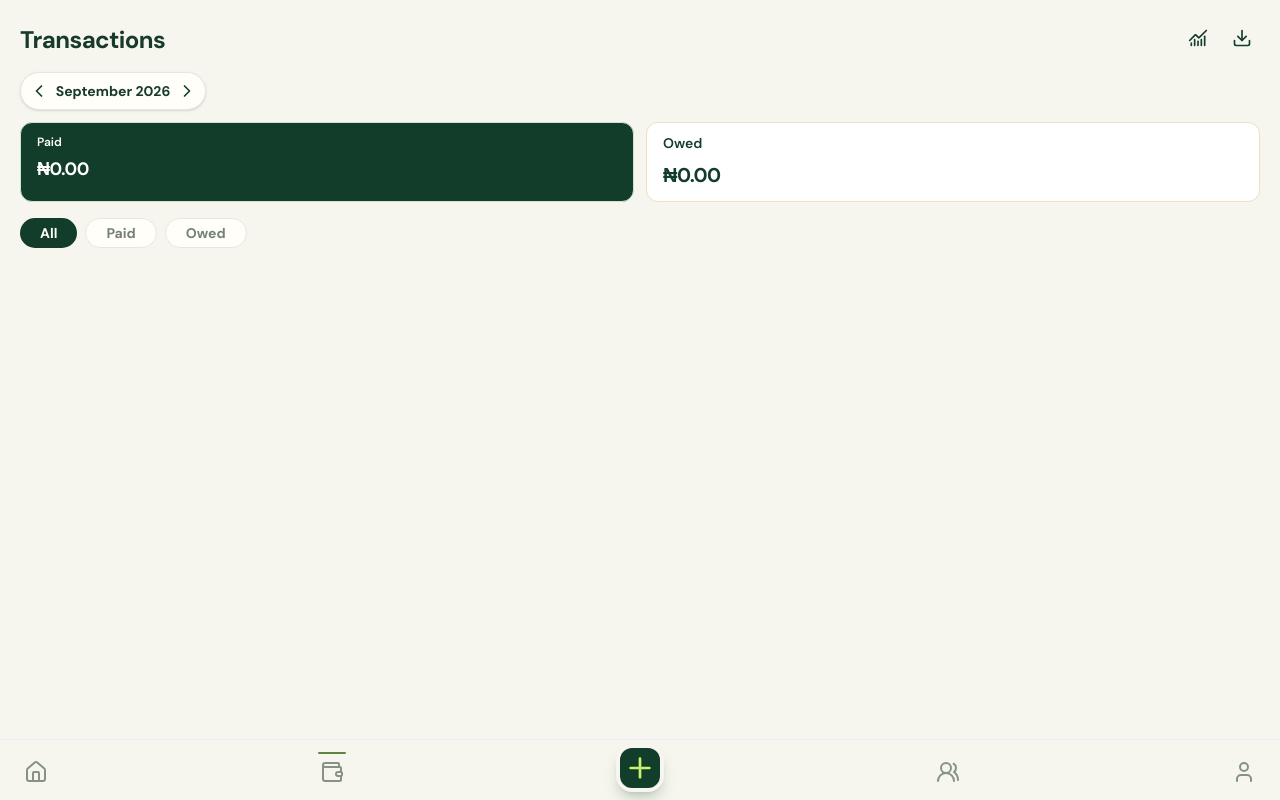
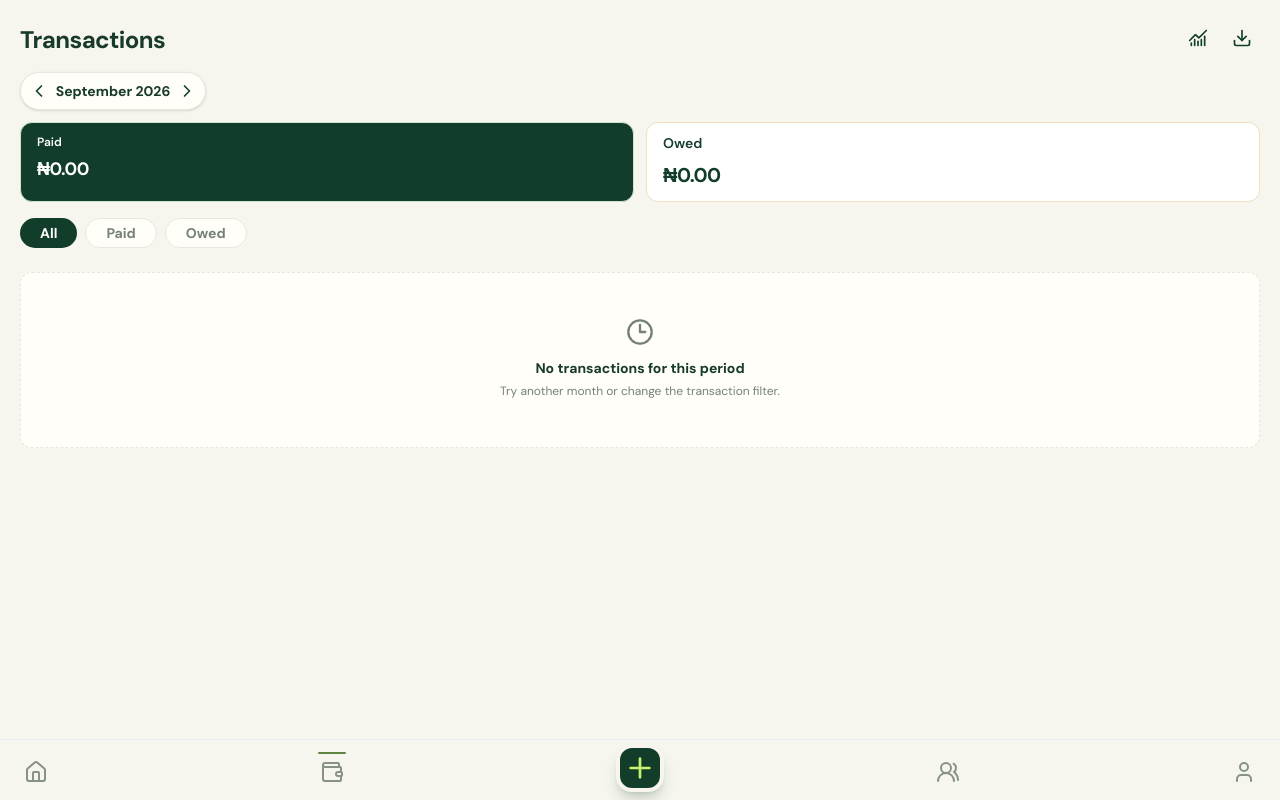
Before and after one commit to Aulli07/BalanceMe, a Next.js app: page /transactions in a window 1280 px wide. Both pictures are taken after a click on the button 39 px from the left and 91 px from the top of the page. Built offline with nearby package versions, Linux system fonts and the light colour scheme.

Commit message:
I added a transactions fallback Ui incase no transactions available for a selected period

```diff
--- a/app/transactions/page.tsx
+++ b/app/transactions/page.tsx
@@ -24,7 +24,7 @@ export default function TransactionsPage() {
 
   const transactions = useMemo(() =>
     getTransactionsForMonth(getTransactionsForDay(filteredTxns), months[monthIndex]),
-    [monthIndex, activeFilter]);
+    [filteredTxns, monthIndex]);
 
   const summary = useMemo(() => getTransactionSummary(ACTIVE_BUSINESS_ID, months[monthIndex]), [monthIndex]);
 
--- a/features/transactions/components/transaction-activity.tsx
+++ b/features/transactions/components/transaction-activity.tsx
@@ -9,13 +9,23 @@ import { TransactionMonthlyActivityProps } from "../types/transaction-props";
 
 
 export function TransactionActivity({transactions}: TransactionMonthlyActivityProps) {
+  const hasTransactions = Object.keys(transactions).length > 0;
+
   return (
     <section className="flex flex-col gap-4 px-5 pt-5" aria-labelledby="activity-heading">
       <h2 id="activity-heading" className="sr-only">
         Transaction activity
       </h2>
 
-      {Object.entries(transactions).map(([day, dayTransactions]) => (
+      {!hasTransactions ? (
+        <div className="flex min-h-44 flex-col items-center justify-center rounded-xl border border-dashed border-[var(--line)] bg-[var(--surface)] px-6 text-center">
+          <LuClock3 className="size-7 text-[var(--muted)]" aria-hidden="true" />
+          <p className="mt-3 text-sm font-bold text-[var(--ink)]">No transactions for this period</p>
+          <p className="mt-1 max-w-xs text-xs leading-relaxed text-[var(--muted)]">
+            Try another month or change the transaction filter.
+          </p>
+        </div>
+      ) : Object.entries(transactions).map(([day, dayTransactions]) => (
         <div key={day}>
           <h3 className="mb-0.5 px-0.5 text-sm font-bold tracking-tight text-[var(--forest-green)]">
             {day}
```
